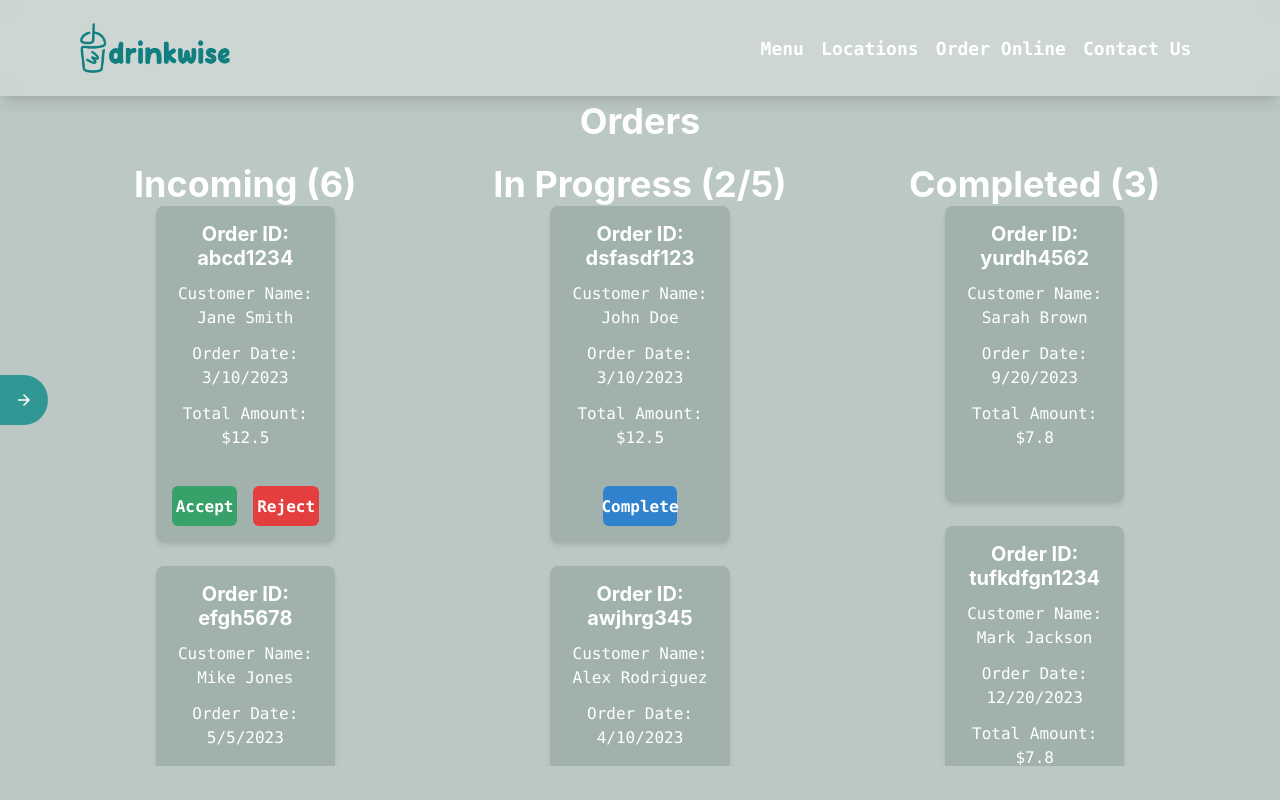
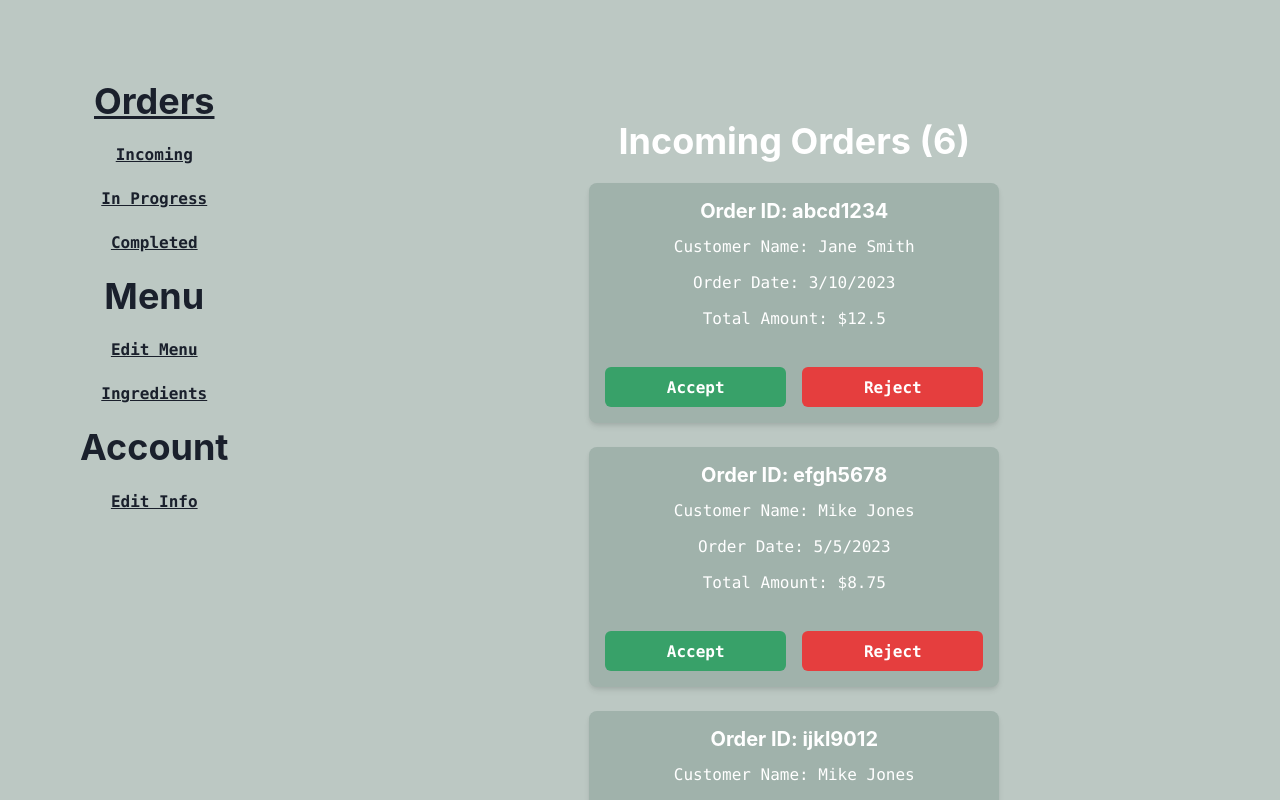
Before and after one commit to Techsip-CAP805/drinkwise, a Next.js app: page /employee/orders in a window 1280 px wide. Shown: the top 800 px of the page. Built offline with nearby package versions, Linux system fonts and the light colour scheme.

Commit message:
employee orders page updated

```diff
--- a/src/components/OrdersColumn.js
+++ b/src/components/OrdersColumn.js
@@ -12,6 +12,8 @@ import {
     Box,
 } from "@chakra-ui/react";
 
+
+
 const OrdersColumn = ({ orders, onStatusChange }) => {
     const cardBgColor = useColorModeValue("#a0b2ab", "#283E38");
 
@@ -21,8 +23,6 @@ const OrdersColumn = ({ orders, onStatusChange }) => {
 
     return (
         <Box
-            maxH="70vh"
-            overflowY="auto"
             px={{ base: 4, md: 12 }}
             mb={10}
         >
--- a/src/components/SideNav.js
+++ b/src/components/SideNav.js
@@ -1,4 +1,3 @@
-
 import React from 'react';
 import {
   IconButton,
@@ -16,52 +15,24 @@ import {
 import { useDisclosure } from '@chakra-ui/react';
 import { ArrowForwardIcon, ArrowBackIcon } from '@chakra-ui/icons';
 
-const SideNav = () => {
+const SideNav = ({ setCurrentView }) => {
   const { isOpen, onOpen, onClose } = useDisclosure();
 
   return (
     <>
-      <IconButton
-        aria-label={isOpen ? 'Close' : 'Open'}
-        icon={isOpen ? <ArrowBackIcon /> : <ArrowForwardIcon />}
-        colorScheme='teal'
-        onClick={isOpen ? onClose : onOpen}
-        position='fixed'
-        top='50%'
-        left='0'
-        transform='translateY(-50%)'
-        zIndex={1}
-        size="lg"
-        borderRadius='0 50% 50% 0'
-        height="50px"
-      />
-      <Drawer
-        isOpen={isOpen}
-        placement='left'
-        onClose={onClose}
-      >
-        <DrawerOverlay />
-        <DrawerContent>
-          <DrawerCloseButton />
-
-          <DrawerBody>
       <Stack align="center" p={20} spacing={5}>
-              <Link href='/employee/orders' textDecoration='underline'><Heading size="xl">Orders</Heading></Link>
-              <Link href='/employee/incomingOrders' textDecoration='underline'><Text as='b' fontSize='m'>Incoming</Text></Link>
-              <Link href='/employee/inProgressOrders' textDecoration='underline'><Text as='b' fontSize='m'>In Progress</Text></Link>
-              <Link href='/employee/completedOrders' textDecoration='underline'><Text as='b' fontSize='m'>Completed</Text></Link>
+      <Link href='/employee/orders' textDecoration='underline'>
+        <Heading size="xl">Orders</Heading>
+        </Link>
+        <Link onClick={() => setCurrentView("incoming")} textDecoration='underline'><Text as='b' fontSize='m'>Incoming</Text></Link>
+        <Link onClick={() => setCurrentView("inProgress")} textDecoration='underline'><Text as='b' fontSize='m'>In Progress</Text></Link>
+        <Link onClick={() => setCurrentView("completed")} textDecoration='underline'><Text as='b' fontSize='m'>Completed</Text></Link>
         <Heading size="xl">Menu</Heading>
         <Link href='/employee/editMenu' textDecoration='underline'><Text as='b' fontSize='m'>Edit Menu</Text></Link>
         <Link href='/employee/ingredients' textDecoration='underline'><Text as='b' fontSize='m'>Ingredients</Text></Link>
         <Heading size="xl">Account</Heading>
         <Link href='/employee/employeeAccount' textDecoration='underline'><Text as='b' fontSize='m'>Edit Info</Text></Link>
-
-
       </Stack>
-          </DrawerBody>
-
-        </DrawerContent>
-      </Drawer>
     </>
   );
 };
--- a/src/pages/employee/completedOrders.js
+++ b/src/pages/employee/completedOrders.js
@@ -1,9 +1,6 @@
 
 import React from "react";
 import { useDrinkContext } from "../../../context/drinkContext";
-import Navbar from "../../components/Navbar";
-import Footer from "../../components/Footer";
-import SideNav from "../../components/SideNav";
 import { Box, Heading, SimpleGrid } from "@chakra-ui/react";
 import OrdersColumn from "../../components/OrdersColumn";
 
@@ -25,8 +22,6 @@ const CompletedOrders = () => {
 
     return (
         <Box bg="#bcc8c3" minHeight="100vh">
-            <Navbar />
-            <SideNav />
             <Box py={5} px={{ base: 4, md: 12 }}>
                 <Heading color="white" textAlign="center" mt={20}>
                     Completed Orders ({completedOrdersCount})
@@ -48,7 +43,6 @@ const CompletedOrders = () => {
                     />
                 </SimpleGrid>
             </Box>
-            <Footer />
         </Box>
     );
 };
--- a/src/pages/employee/inProgressOrders.js
+++ b/src/pages/employee/inProgressOrders.js
@@ -1,9 +1,6 @@
 
 import React from "react";
 import { useDrinkContext } from "../../../context/drinkContext";
-import Navbar from "../../components/Navbar";
-import Footer from "../../components/Footer";
-import SideNav from "../../components/SideNav";
 import { Box, Heading, SimpleGrid, useToast } from "@chakra-ui/react";
 import OrdersColumn from "../../components/OrdersColumn";
 
@@ -55,8 +52,6 @@ const InProgressOrders = () => {
 
     return (
         <Box bg="#bcc8c3" minHeight="100vh">
-            <Navbar />
-            <SideNav />
             <Box py={5} px={{ base: 4, md: 12 }}>
                 <Heading color="white" textAlign="center" mt={20}>
                     In Progress Orders ({inProgressOrdersCount})
@@ -78,7 +73,6 @@ const InProgressOrders = () => {
                     />
                 </SimpleGrid>
             </Box>
-            <Footer />
         </Box>
     );
 };
--- a/src/pages/employee/incomingOrders.js
+++ b/src/pages/employee/incomingOrders.js
@@ -1,9 +1,6 @@
 
 import React from "react";
 import { useDrinkContext } from "../../../context/drinkContext";
-import Navbar from "../../components/Navbar";
-import Footer from "../../components/Footer";
-import SideNav from "../../components/SideNav";
 import { Box, Heading, SimpleGrid, useToast } from "@chakra-ui/react";
 import OrdersColumn from "../../components/OrdersColumn";
 
@@ -11,7 +8,6 @@ const IncomingOrders = () => {
   const { customers, setCustomers } = useDrinkContext();
   const toast = useToast();
 
-  // Function to handle order status change
 
   // Function to handle order status change
   const handleOrderStatusChange = (customerId, orderId, newStatus) => {
@@ -85,8 +81,6 @@ const IncomingOrders = () => {
 
   return (
     <Box bg="#bcc8c3" minHeight="100vh">
-      <Navbar />
-      <SideNav />
       <Box py={5} px={{ base: 4, md: 12 }}>
         <Heading color="white" textAlign="center" mt={20}>
           Incoming Orders ({pendingOrdersCount})
@@ -108,7 +102,6 @@ const IncomingOrders = () => {
           />
         </SimpleGrid>
       </Box>
-      <Footer />
     </Box>
   );
 };
--- a/src/pages/employee/orders.js
+++ b/src/pages/employee/orders.js
@@ -1,193 +1,36 @@
-import React from "react";
-import { useDrinkContext } from "../../../context/drinkContext";
+import React, { useState } from "react";
 import Navbar from "../../components/Navbar";
-import Footer from "@/components/Footer";
+import Footer from "../../components/Footer";
 import SideNav from "../../components/SideNav";
-import {
-    Box,
-    Heading,
-    SimpleGrid,
-    useToast,
-} from "@chakra-ui/react";
-import OrdersColumn from "../../components/OrdersColumn";
+import IncomingOrders from "./incomingOrders";
+import InProgressOrders from "./inProgressOrders";
+import CompletedOrders from "./completedOrders";
+import { Box, Flex, Link, Text } from "@chakra-ui/react";
 
 const Orders = () => {
-    const { customers, setCustomers } = useDrinkContext();
-    const toast = useToast();
-    const inProgressLimit = 5;
+  const [currentView, setCurrentView] = useState("incoming");
 
-    // Function to handle order status change
-    const handleOrderStatusChange = (customerId, orderId, newStatus) => {
-        // Calculate number of orders in inProgress status
-        const inProgressOrdersCount = customers.reduce((count, user) => {
-            return (
-                count +
-                user.orders.filter(order => order.orderStatus === "inProgress").length
-            );
-        }, 0);
-
-        // Check if inProgressOrdersCount is already 5
-        if (newStatus === "inProgress" && inProgressOrdersCount >= inProgressLimit) {
-            toast({
-                description: "Cannot accept more than 5 orders in progress!",
-                status: "warning",
-                duration: 5000,
-                isClosable: true,
-                position: "bottom-right"
-            });
-            return; // Exit function without updating status
-        }
-
-        // Find the specific customer
-        const updatedCustomers = customers.map((customer) => {
-            if (customer._id.$oid === customerId) {
-                // Find the specific order and update its status
-                const updatedOrders = customer.orders.map((order) => {
-                    if (order.orderID === orderId) {
-                        return { ...order, orderStatus: newStatus };
-                    }
-                    return order;
-                });
-
-                // Return updated customer with updated orders
-                return { ...customer, orders: updatedOrders };
-            }
-            return customer;
-        });
-
-        // Update the state with the modified customers array
-        setCustomers(updatedCustomers);
-
-        // Show appropriate toast message
-        if (newStatus === "inProgress") {
-            toast({
-                description: "Order Accepted!",
-                status: "success",
-                duration: 5000,
-                isClosable: true,
-                position: "bottom-right"
-            });
-        } else if (newStatus === "rejected") {
-            toast({
-                description: "Order Rejected!",
-                status: "warning",
-                duration: 5000,
-                isClosable: true,
-                position: "bottom-right"
-            });
-        } else if (newStatus === "completed") {
-            toast({
-                description: "Order Completed!",
-                status: "success",
-                duration: 5000,
-                isClosable: true,
-                position: "bottom-right"
-            });
+  const renderOrders = () => {
+    switch (currentView) {
+      case "inProgress":
+        return <InProgressOrders />;
+      case "completed":
+        return <CompletedOrders />;
+      case "incoming":
+      default:
+        return <IncomingOrders />;
     }
   };
 
-    // Calculate number of orders in each status
-    const pendingOrdersCount = customers.reduce((count, user) => {
-        return count + user.orders.filter(order => order.orderStatus === "pending").length;
-    }, 0);
-
-    const inProgressOrdersCount = customers.reduce((count, user) => {
-        return count + user.orders.filter(order => order.orderStatus === "inProgress").length;
-    }, 0);
-
-    const completedOrdersCount = customers.reduce((count, user) => {
-        return count + user.orders.filter(order => order.orderStatus === "completed").length;
-    }, 0);
-
   return (
     <Box bg="#bcc8c3">
-            <Navbar />
-            <SideNav />
-            <Box py={5}>
-                <Heading color="white" textAlign="center" mt={20}>
-                    Orders
-                </Heading>
-                <SimpleGrid
-                    columns={{ base: 1, md: 3 }}
-                    px={{ base: 4, md: 12 }}
-                    mt={5}
-                    overflowY="auto"
-                    css={{
-                        "&::-webkit-scrollbar": {
-                            width: "8px",
-                        },
-                        "&::-webkit-scrollbar-thumb": {
-                            bg: "gray.400",
-                            borderRadius: "8px",
-                        },
-                    }}
-                >
-                    {/* Column for Incoming Orders */}
       <Box>
-                        <Heading color="white" textAlign="center">
-                            Incoming ({pendingOrdersCount})
-                        </Heading>
-                        <OrdersColumn
-                            orders={customers
-                                .filter((user) =>
-                                    user.orders.some(
-                                        (order) => order.orderStatus === "pending"
-                                    )
-                                )
-                                .map((user) => ({
-                                    ...user,
-                                    orders: user.orders.filter(
-                                        (order) => order.orderStatus === "pending"
-                                    ),
-                                }))}
-                            onStatusChange={handleOrderStatusChange}
-                        />
+      <Flex>
+        <SideNav setCurrentView={setCurrentView} />
+        <Box flex="1" py={5} px={{ base: 4, md: 12 }}>
+          {renderOrders()}
         </Box>
-
-                    {/* Column for In Progress Orders */}
-                    <Box>
-                        <Heading color="white" textAlign="center">
-                            In Progress ({inProgressOrdersCount}/{inProgressLimit})
-                        </Heading>
-                        <OrdersColumn
-                            orders={customers
-                                .filter((user) =>
-                                    user.orders.some(
-                                        (order) => order.orderStatus === "inProgress"
-                                    )
-                                )
-                                .map((user) => ({
-                                    ...user,
-                                    orders: user.orders.filter(
-                                        (order) => order.orderStatus === "inProgress"
-                                    ),
-                                }))}
-                            onStatusChange={handleOrderStatusChange}
-                        />
-                    </Box>
-
-                    {/* Column for Completed Orders */}
-                    <Box>
-                        <Heading color="white" textAlign="center">
-                            Completed ({completedOrdersCount})
-                        </Heading>
-                        <OrdersColumn
-                            orders={customers
-                                .filter((user) =>
-                                    user.orders.some(
-                                        (order) => order.orderStatus === "completed"
-                                    )
-                                )
-                                .map((user) => ({
-                                    ...user,
-                                    orders: user.orders.filter(
-                                        (order) => order.orderStatus === "completed"
-                                    ),
-                                }))}
-                            onStatusChange={handleOrderStatusChange}
-                        />
-                    </Box>
-                </SimpleGrid>
+      </Flex>
       </Box>
       <Footer />
     </Box>
```
Also changed, not shown: 2 other files (tests, documents, lock files or other folders). Lines whose indentation alone changed are shown as unchanged.
